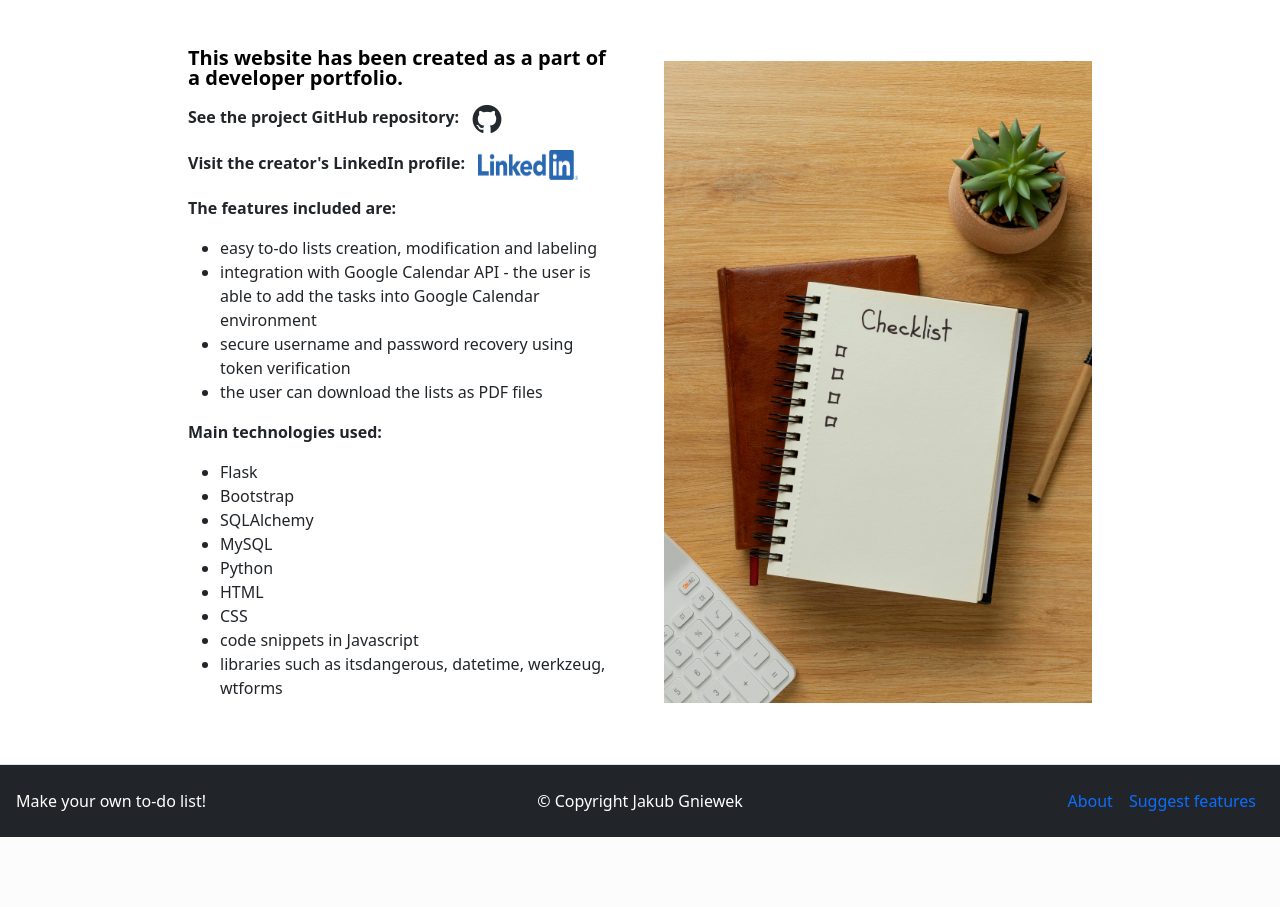
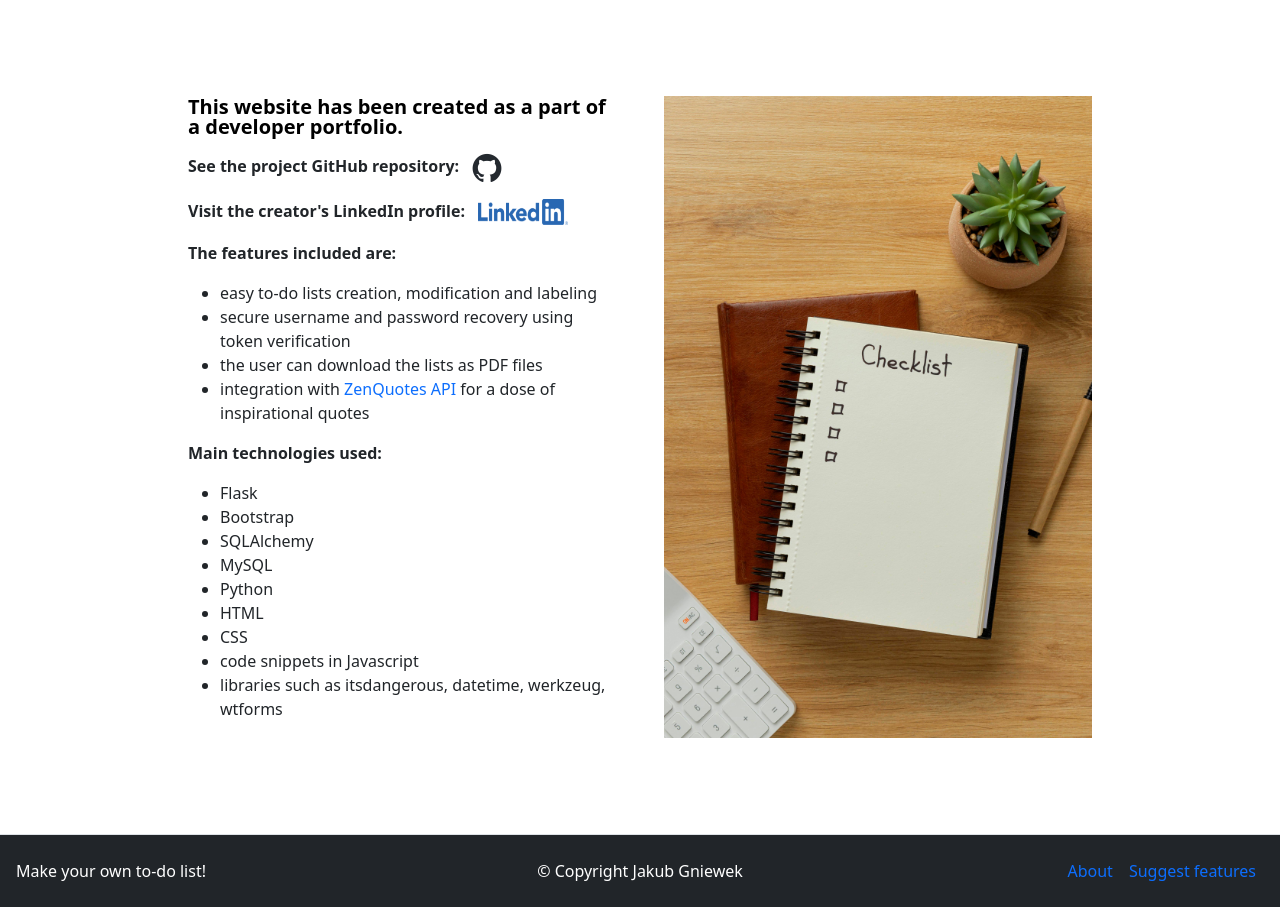
Before and after one commit to Pashinger/To-do-list, a Flask app: page /about in a window 1280 px wide. Shown: the part 63-970 px from the top of the page. Before the commit the page ends 900 px from the top, so only its background shows below. Run offline with Flask 3, Linux system fonts and the light colour scheme; some libraries are stand-ins or nearby versions.

Commit message:
Added integration with ZenQuotes API and motivational quotes template. Minor tweaks in overall layout

```diff
--- a/templates/about.html
+++ b/templates/about.html
@@ -2,7 +2,7 @@
 
 {% block content %}
 
-<div class="container px-3 px-lg-5" style="max-width: 1000px;">
+<div class="container p-5 px-3 px-lg-5" style="max-width: 1000px;">
   <div class="row flex-lg-row-reverse align-items-center g-5 py-5">
     <div class="col-10 col-sm-8 col-lg-6">
         <img src="{{ url_for('static', filename='images/pic4.jpeg') }}" class="d-block mx-lg-auto img-fluid" alt="picture of a to-do list" width="700" height="500" loading="lazy">
@@ -16,15 +16,15 @@
       </p>
       <p><strong>Visit the creator's LinkedIn profile:&nbsp;&nbsp;</strong>
           <a href="https://www.linkedin.com/in/jakub-gniewek-375a021a0/" target="_blank">
-            <img src="{{ url_for('static', filename='images/LI-Logo.png') }}" alt="LinkedIn" width="100" height="30">
+            <img src="{{ url_for('static', filename='images/LI-Logo.png') }}" alt="LinkedIn" width="90" height="26">
           </a>
       </p>
         <p><strong>The features included are:</strong></p>
         <ul>
           <li>easy to-do lists creation, modification and labeling</li>
-          <li>integration with Google Calendar API - the user is able to add the tasks into Google Calendar environment</li>
           <li>secure username and password recovery using token verification</li>
           <li>the user can download the lists as PDF files</li>
+          <li>integration with <a href="https://zenquotes.io/" class="text-decoration-none" target="_blank">ZenQuotes API</a> for a dose of inspirational quotes</li>
         </ul>
         <p><strong>Main technologies used:</strong></p>
         <ul>
```
